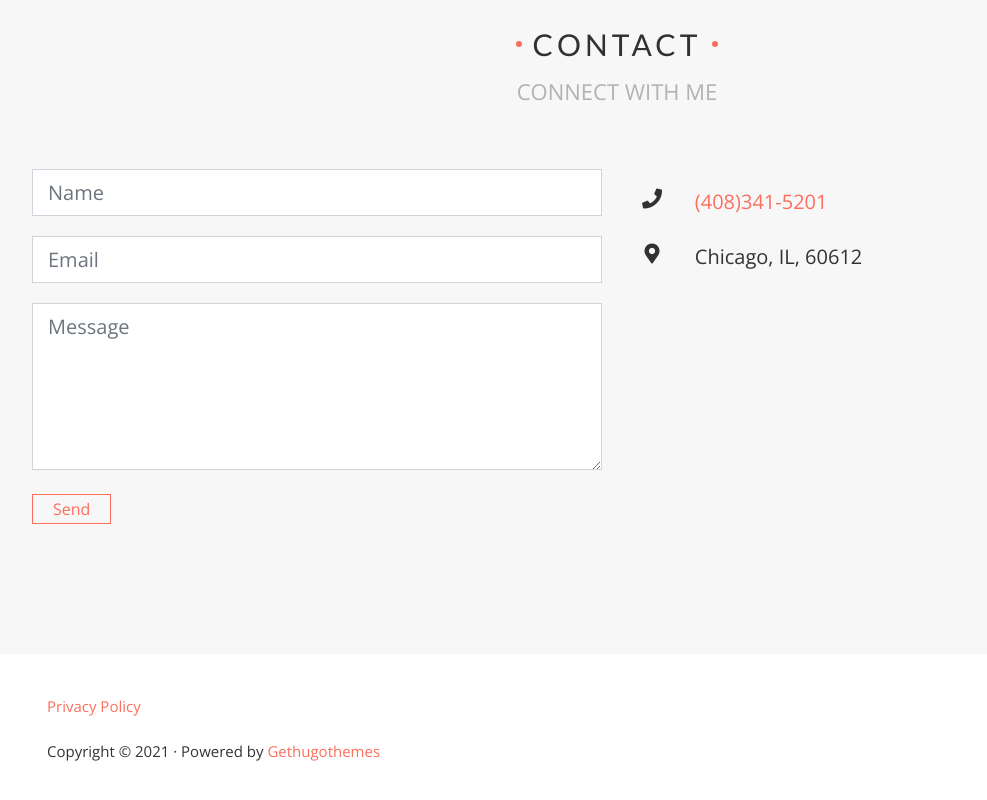
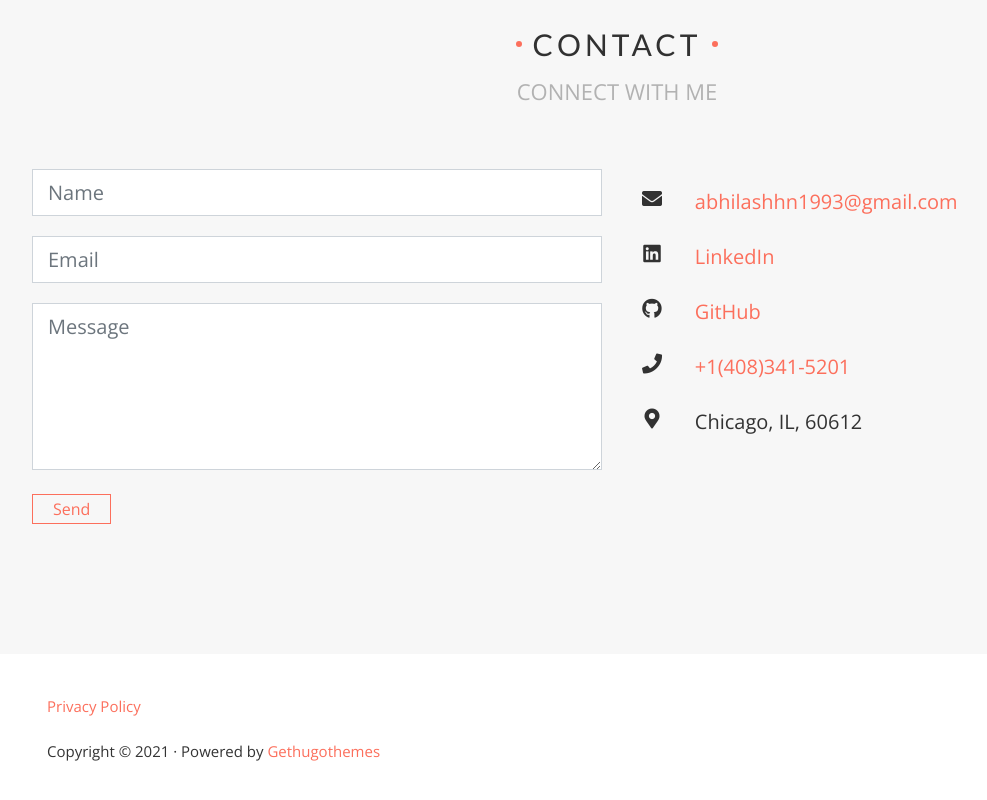
Before and after one commit to abhilashhn1993/abhilashhn1993.github.io, a plain HTML site: page index.html in a window 1280 px wide. Shown: the part 5666-6466 px from the top of the page, without its empty margins (23-1010 px from the left). Drawn offline with nearby package versions, Linux system fonts and the light colour scheme; some icons are missing.

Commit message:
updated links

```diff
--- a/index.html
+++ b/index.html
@@ -1493,11 +1493,25 @@
   <div class="col-md-6">
     <ul class="fa-ul" itemscope>
 
+	  <li>
+        <i class="fa-li fas fa-envelope mt-2" aria-hidden="true"></i>
+        <span id="person-email" itemprop="email"><a href="mailto:abhilashhn1993@gmail.com">abhilashhn1993@gmail.com</a></span>
+      </li>
+
+	  <li>
+        <i class="fa-li fab fa-linkedin mt-2" aria-hidden="true"></i>
+        <span id="person-email" itemprop="email"><a href="https://www.linkedin.com/in/abhilashnagaraja/">LinkedIn</a></span>
+      </li>
+
+	  <li>
+        <i class="fa-li fab fa-github mt-2" aria-hidden="true"></i>
+        <span id="person-email" itemprop="email"><a href="https://github.com/abhilashhn1993">GitHub</a></span>
+      </li>
 
 
       <li>
         <i class="fa-li fas fa-phone mt-2" aria-hidden="true"></i>
-        <span id="person-telephone" itemprop="telephone"><a href="tel:%28408%29341-5201">(408)341-5201</a></span>
+        <span id="person-telephone" itemprop="telephone"><a href="tel:%28408%29341-5201">+1(408)341-5201</a></span>
       </li>
 
 
```
